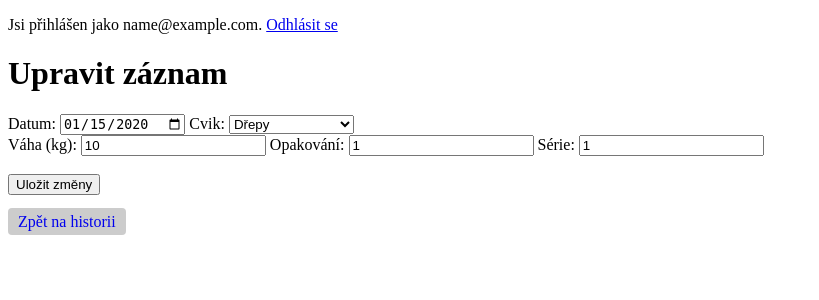
After one commit to Jaruunka/gym_web_app, a Flask app: page /edit/1 in a window 1280 px wide. The commit adds this page. Shown: the top 300 px of the page, without its empty margins (0-819 px from the left). Run offline with Flask 3, Linux system fonts and the light colour scheme; a user stored in the database is signed in; tables that the repository leaves empty hold one stand-in row (values such as "Sample post").

Commit message:
Opraveny endpointy a historie, debug mode zapnut

```diff
--- a/app.py
+++ b/app.py
@@ -182,10 +182,62 @@ def historie():
     workouts = Workout.query.filter_by(user_id=current_user.id).order_by(Workout.id.desc()).all()
     return render_template("historie.html", workouts=workouts)
 
+# --- Smazání záznamu ---
+@app.route("/delete/<int:workout_id>")
+@login_required
+def delete_workout(workout_id):
+    workout = Workout.query.get_or_404(workout_id)
+    if workout.user_id != current_user.id:
+        flash("Nemáš oprávnění mazat tento záznam!")
+        return redirect(url_for("historie"))
+
+    db.session.delete(workout)
+    db.session.commit()
+    flash("Záznam smazán!")
+    return redirect(url_for("historie"))
+
+# --- Úprava záznamu ---
+@app.route("/edit/<int:workout_id>", methods=["GET", "POST"], endpoint="edit_workout")
+@login_required
+def edit_workout(workout_id):
+    workout = Workout.query.get_or_404(workout_id)
+    if workout.user_id != current_user.id:
+        flash("Nemáš oprávnění upravit tento záznam!")
+        return redirect(url_for("historie"))
+
+    if request.method == "POST":
+        workout.date = request.form.get("date")
+        workout.exercise = request.form.get("exercise")
+
+        if workout.exercise == "Běh na pásu":
+            workout.minutes = int(request.form.get("minutes") or 0)
+            workout.speed = float(request.form.get("speed") or 0)
+            workout.incline = float(request.form.get("incline") or 0)
+
+            # vyčistit silové údaje
+            workout.weight = None
+            workout.reps = None
+            workout.set_number = None
+        else:
+            workout.weight = int(request.form.get("weight") or 0)
+            workout.reps = int(request.form.get("reps") or 0)
+            workout.set_number = int(request.form.get("set_number") or 1)
+
+            # vyčistit kardio údaje
+            workout.minutes = None
+            workout.speed = None
+            workout.incline = None
+
+        db.session.commit()
+        flash("Záznam upraven!")
+        return redirect(url_for("historie"))
+
+    return render_template("edit_workout.html", workout=workout, silove_cviky=SILOVE_CVIKY)
+
 # CREATE DB
 with app.app_context():
     db.create_all()
 
 if __name__ == "__main__":
     port = int(os.environ.get("PORT", 10000))
-    app.run(host="0.0.0.0", port=port)
+    app.run(host="0.0.0.0", port=port, debug=True)
--- /dev/null
+++ b/templates/edit_workout.html
@@ -0,0 +1,76 @@
+<!DOCTYPE html>
+<html lang="cs">
+<head>
+    <meta charset="UTF-8">
+    <title>Upravit záznam</title>
+</head>
+<body>
+
+{% if current_user.is_authenticated %}
+    <p>Jsi přihlášen jako {{ current_user.email }}. <a href="{{ url_for('logout') }}">Odhlásit se</a></p>
+{% endif %}
+
+<h1>Upravit záznam</h1>
+
+<form method="POST">
+    <label for="date">Datum:</label>
+    <input type="date" id="date" name="date" required value="{{ workout.date }}">
+
+    <label for="exercise">Cvik:</label>
+    <select id="exercise" name="exercise" required onchange="toggleFields()">
+        {% for cvik in silove_cviky %}
+            <option value="{{ cvik }}" {% if cvik == workout.exercise %}selected{% endif %}>{{ cvik }}</option>
+        {% endfor %}
+    </select>
+
+    <!-- Silový trénink -->
+    <div id="strength_fields">
+        <label for="weight">Váha (kg):</label>
+        <input type="number" id="weight" name="weight" min="0" value="{{ workout.weight or '' }}">
+
+        <label for="reps">Opakování:</label>
+        <input type="number" id="reps" name="reps" min="1" value="{{ workout.reps or '' }}">
+
+        <label for="set_number">Série:</label>
+        <input type="number" id="set_number" name="set_number" value="{{ workout.set_number or 1 }}">
+    </div>
+
+    <!-- Kardio trénink -->
+    <div id="cardio_fields">
+        <label for="minutes">Čas (min):</label>
+        <input type="number" id="minutes" name="minutes" min="1" value="{{ workout.minutes or '' }}">
+
+        <label for="speed">Rychlost (km/h):</label>
+        <input type="number" step="0.1" id="speed" name="speed" min="0" value="{{ workout.speed or '' }}">
+
+        <label for="incline">Stoupání (%):</label>
+        <input type="number" step="0.1" id="incline" name="incline" min="0" value="{{ workout.incline or '' }}">
+    </div>
+
+    <br>
+    <button type="submit">Uložit změny</button>
+</form>
+
+<br>
+<a href="{{ url_for('historie') }}" style="text-decoration:none; padding:5px 10px; background-color:#ccc; border-radius:4px;">Zpět na historii</a>
+
+<script>
+function toggleFields() {
+    let exercise = document.getElementById("exercise").value;
+    let strength = document.getElementById("strength_fields");
+    let cardio = document.getElementById("cardio_fields");
+    if (exercise === "Běh na pásu") {
+        strength.style.display = "none";
+        cardio.style.display = "block";
+    } else {
+        strength.style.display = "block";
+        cardio.style.display = "none";
+    }
+}
+
+// inicializace při načtení stránky
+window.onload = toggleFields;
+</script>
+
+</body>
+</html>
```
Also changed, not shown: templates/historie.html (+11 -16 lines), gym.db.
